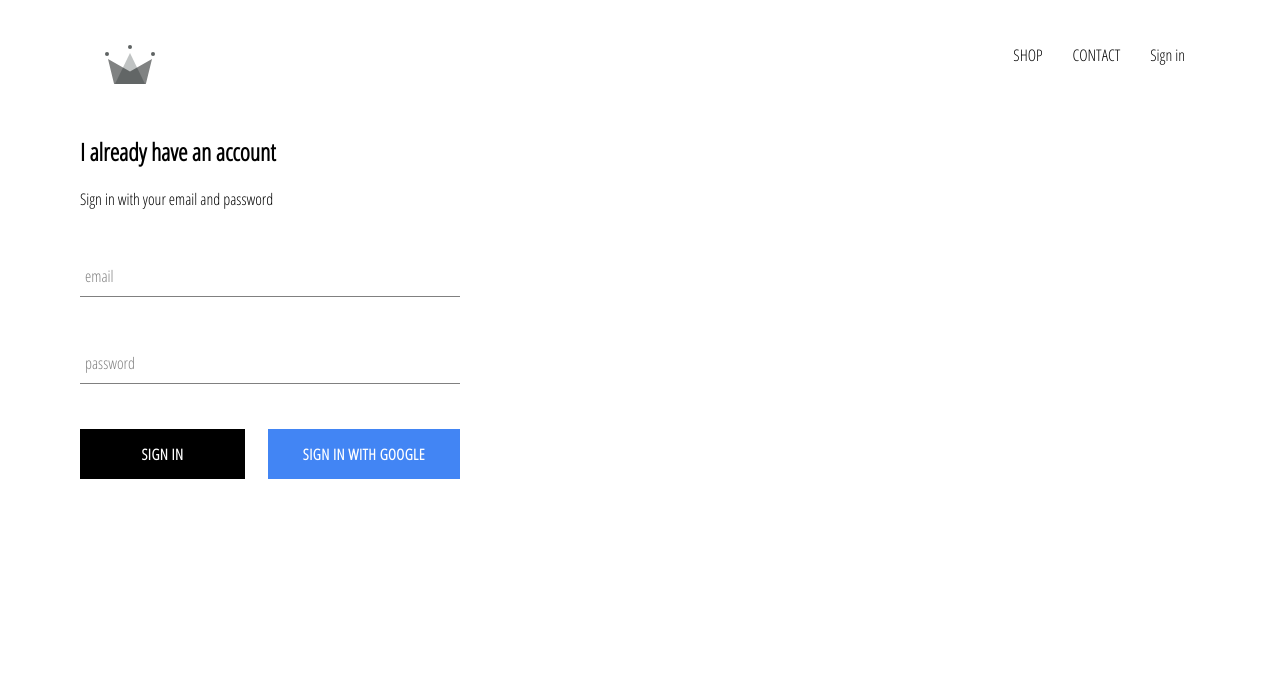
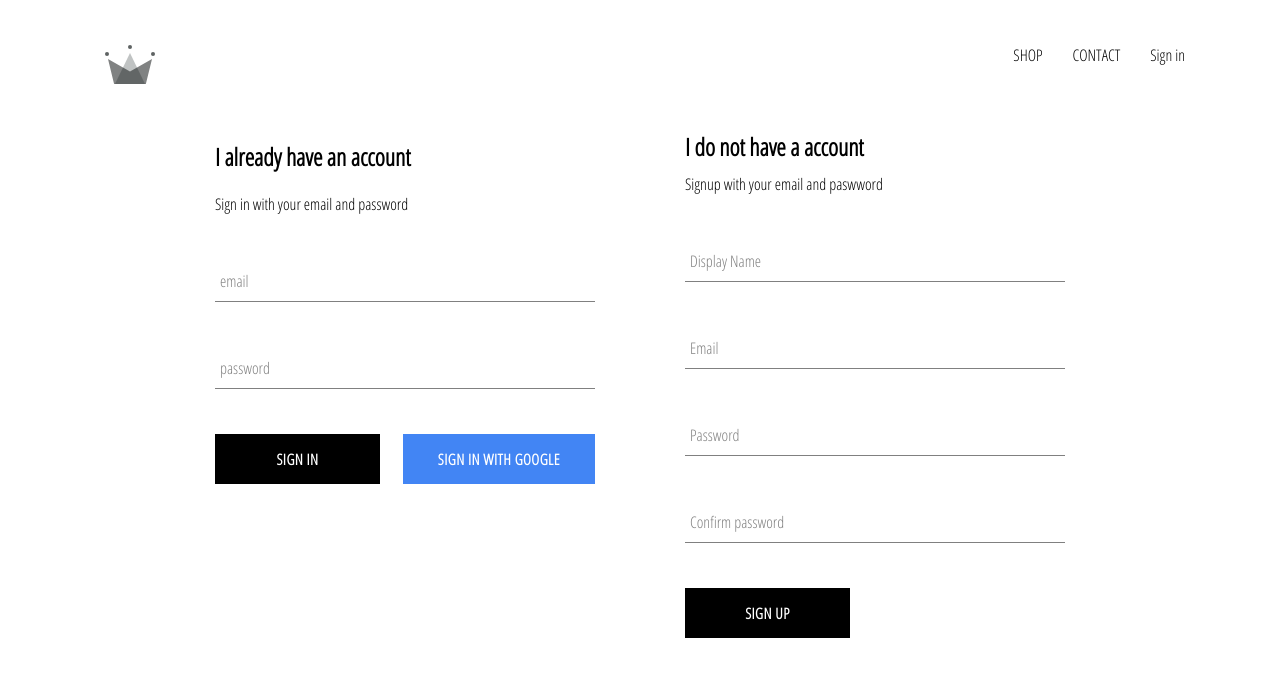
Before and after one commit to carryex/eCommerce-shop, a React (Create React App) app: page /signin in a window 1280 px wide. Shown: the top 676 px of the page. Built offline with nearby package versions, Linux system fonts and the light colour scheme; no server answers.

Commit message:
implemented firebase utils, included ability to store authenticated user into firestore data

```diff
--- a/src/App.js
+++ b/src/App.js
@@ -7,7 +7,7 @@
 import ShopPage from "./pages/shoppage/shoppage.component";
 import Header from "./components/header/header.component";
 import SignInAndSignUpPage from "./pages/sign-in-and-sign-up/sign-in-and-sign-up.component";
-import { auth } from "./firebase/firebase.utils";
+import { auth, createUserProfileDocument } from "./firebase/firebase.utils";
 
 class App extends React.Component {
   constructor(props) {
@@ -19,8 +19,22 @@
   }
   unsubscribeFromAuth = null;
   componentDidMount() {
-    this.unsubscribeFromAuth = auth.onAuthStateChanged((user) => {
-      this.setState({ currentUser: user });
+    this.unsubscribeFromAuth = auth.onAuthStateChanged(async (userAuth) => {
+      if (userAuth) {
+        const userRef = await createUserProfileDocument(userAuth);
+
+        userRef.onSnapshot((snapshot) => {
+          this.setState({
+            currentUser: {
+              id: snapshot.id,
+              ...snapshot.data(),
+            },
+          });
+          console.log(this.state);
+        });
+      } else {
+        this.setState({ currentUser: userAuth });
+      }
     });
   }
 
--- /dev/null
+++ b/src/components/sign-up/sign-up.component.jsx
@@ -0,0 +1,92 @@
+import React from "react";
+import "./sign-up.styles.scss";
+import FormInput from "../form-input/form-input.component";
+import CustomButton from "../custom-button/custom-button.component";
+import { auth, createUserProfileDocument } from "../../firebase/firebase.utils";
+
+export default class SignUp extends React.Component {
+  constructor(props) {
+    super(props);
+
+    this.state = {
+      displayName: "",
+      email: "",
+      password: "",
+      confirmPassword: "",
+    };
+  }
+
+  handleSubmit = async (event) => {
+    event.preventDefault();
+    const { displayName, email, password, confirmPassword } = this.state;
+    if (password !== confirmPassword) {
+      alert("password don't match");
+      return;
+    }
+    try {
+      const { user } = await auth.createUserWithEmailAndPassword(
+        email,
+        password
+      );
+      await createUserProfileDocument(user, { displayName });
+      this.setState({
+        displayName: "",
+        email: "",
+        password: "",
+        confirmPassword: "",
+      });
+    } catch (error) {
+      console.error(error);
+    }
+  };
+
+  handleChange = (event) => {
+    const { name, value } = event.target;
+    this.setState({ [name]: value });
+  };
+
+  render() {
+    const { displayName, email, password, confirmPassword } = this.state;
+    return (
+      <div className="sign-up">
+        <h2 className="title">I do not have a account</h2>
+        <span>Signup with your email and paswword</span>
+        <form className="sign-up-form" onSubmit={this.handleSubmit}>
+          <FormInput
+            type="text"
+            name="displayName"
+            value={displayName}
+            onChange={this.handleChange}
+            label="Display Name"
+            required
+          />
+          <FormInput
+            type="email"
+            name="email"
+            value={email}
+            onChange={this.handleChange}
+            label="Email"
+            required
+          />
+          <FormInput
+            type="password"
+            name="password"
+            value={password}
+            onChange={this.handleChange}
+            label="Password"
+            required
+          />
+          <FormInput
+            type="password"
+            name="confirmPassword"
+            value={confirmPassword}
+            onChange={this.handleChange}
+            label="Confirm password"
+            required
+          />
+          <CustomButton type="submit">Sign up</CustomButton>
+        </form>
+      </div>
+    );
+  }
+}
--- /dev/null
+++ b/src/components/sign-up/sign-up.styles.scss
@@ -0,0 +1,9 @@
+.sign-up {
+  display: flex;
+  flex-direction: column;
+  width: 380px;
+
+  .title {
+    margin: 10px 0;
+  }
+}
--- a/src/firebase/firebase.utils.js
+++ b/src/firebase/firebase.utils.js
@@ -12,6 +12,30 @@
   measurementId: "G-RY77N2NQ7P",
 };
 
+export const createUserProfileDocument = async (userAuth, additionalData) => {
+  if (!userAuth) return;
+  const userRef = firestore.doc(`users/${userAuth.uid}`);
+  const snapShot = await userRef.get();
+
+  if (!snapShot.exists) {
+    const { displayName, email } = userAuth;
+    const createdAt = new Date();
+
+    try {
+      await userRef.set({
+        displayName,
+        email,
+        createdAt,
+        ...additionalData,
+      });
+    } catch (error) {
+      console.log("error creating user", error.message);
+    }
+  }
+
+  return userRef;
+};
+
 firebase.initializeApp(config);
 
 export const auth = firebase.auth();
--- a/src/pages/sign-in-and-sign-up/sign-in-and-sign-up.component.jsx
+++ b/src/pages/sign-in-and-sign-up/sign-in-and-sign-up.component.jsx
@@ -1,11 +1,13 @@
 import React from "react";
 import SignIn from "../../components/sign-in/sign-in.component";
+import SignUp from "../../components/sign-up/sign-up.component";
 import "./sign-in-and-sign-up.styles.scss";
 
 const SignInAndSignUpPage = () => {
   return (
     <div className="sign-in-and-sign-up">
       <SignIn />
+      <SignUp />
     </div>
   );
 };
--- a/src/pages/sign-in-and-sign-up/sign-in-and-sign-up.styles.scss
+++ b/src/pages/sign-in-and-sign-up/sign-in-and-sign-up.styles.scss
@@ -0,0 +1,6 @@
+.sign-in-and-sign-up {
+  width: 850px;
+  display: flex;
+  justify-content: space-between;
+  margin: 30px auto;
+}
```
Also changed, not shown: 1 other file (tests, documents, lock files or other folders).
